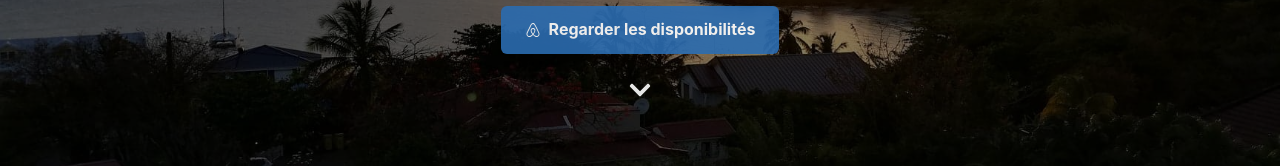
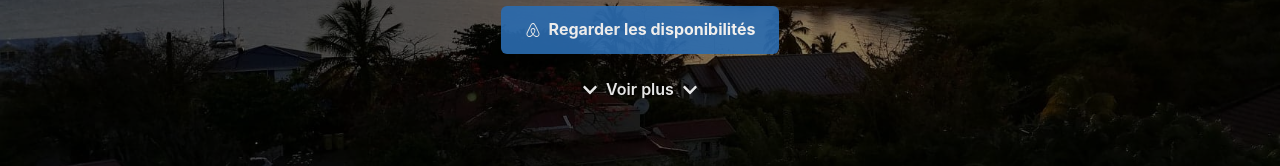
Before and after one commit to HugoPerard/LeMabouya, a Next.js app: page / in a window 1280 px wide. Shown: the part 398-564 px from the top of the page. Built offline with nearby package versions, Linux system fonts and the light colour scheme; no server answers.

Commit message:
add "Voir plus" + remove comment

```diff
--- a/src/components/Hero/index.tsx
+++ b/src/components/Hero/index.tsx
@@ -58,7 +58,9 @@ export const Hero: React.FC<HeroProps> = ({ img, children, ...rest }) => {
               bg="transparent"
               _hover={{ opacity: 0.7, cursor: 'pointer' }}
             >
-              <Icon icon={FaChevronDown} iconProps={{ w: 6, h: 6 }} />
+              <Icon icon={FaChevronDown} mr="2" />
+              Voir plus
+              <Icon icon={FaChevronDown} ml="2" />
             </Button>
           </>
         </Center>
```
Also changed, not shown: src/pages/index.tsx (+0 -56 lines).
